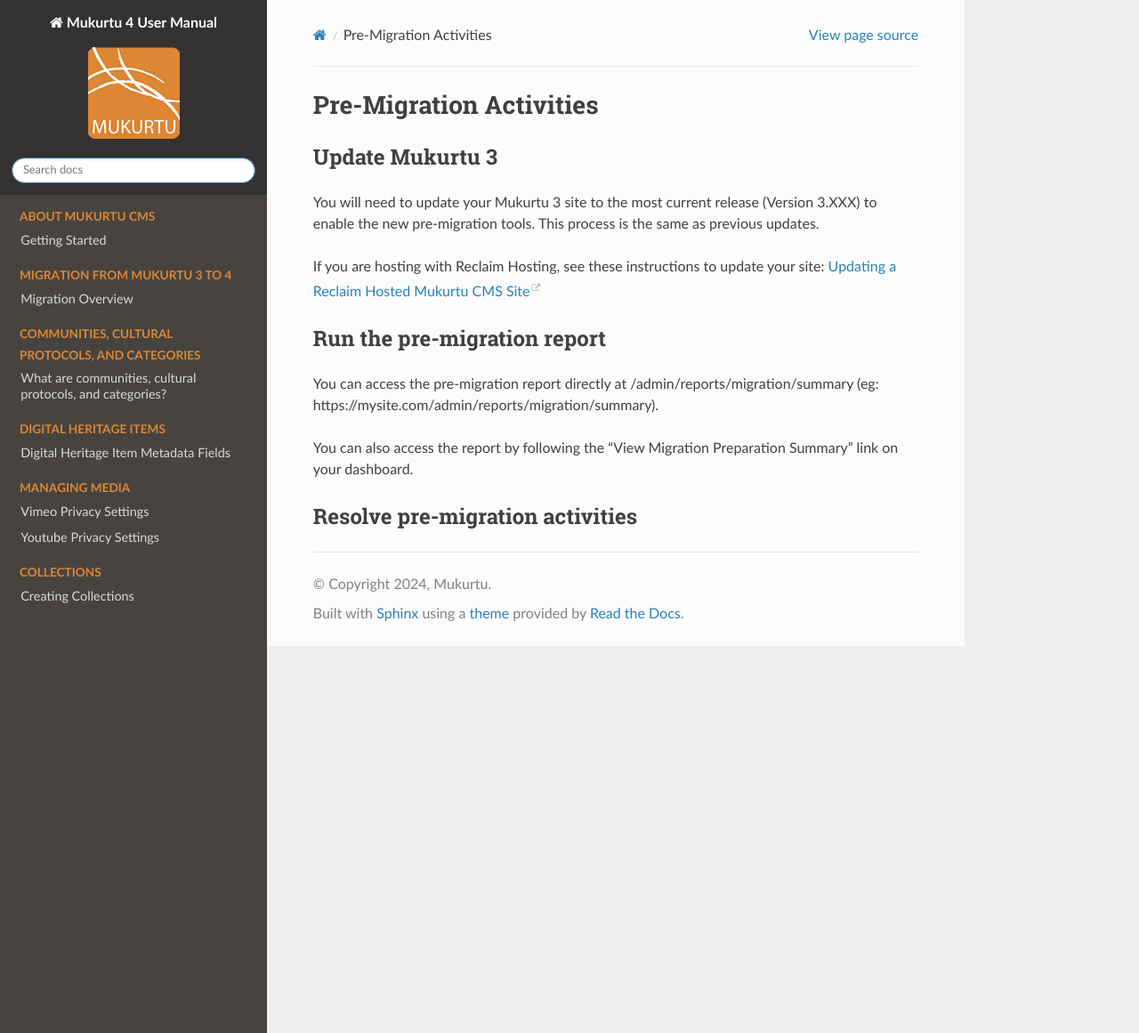
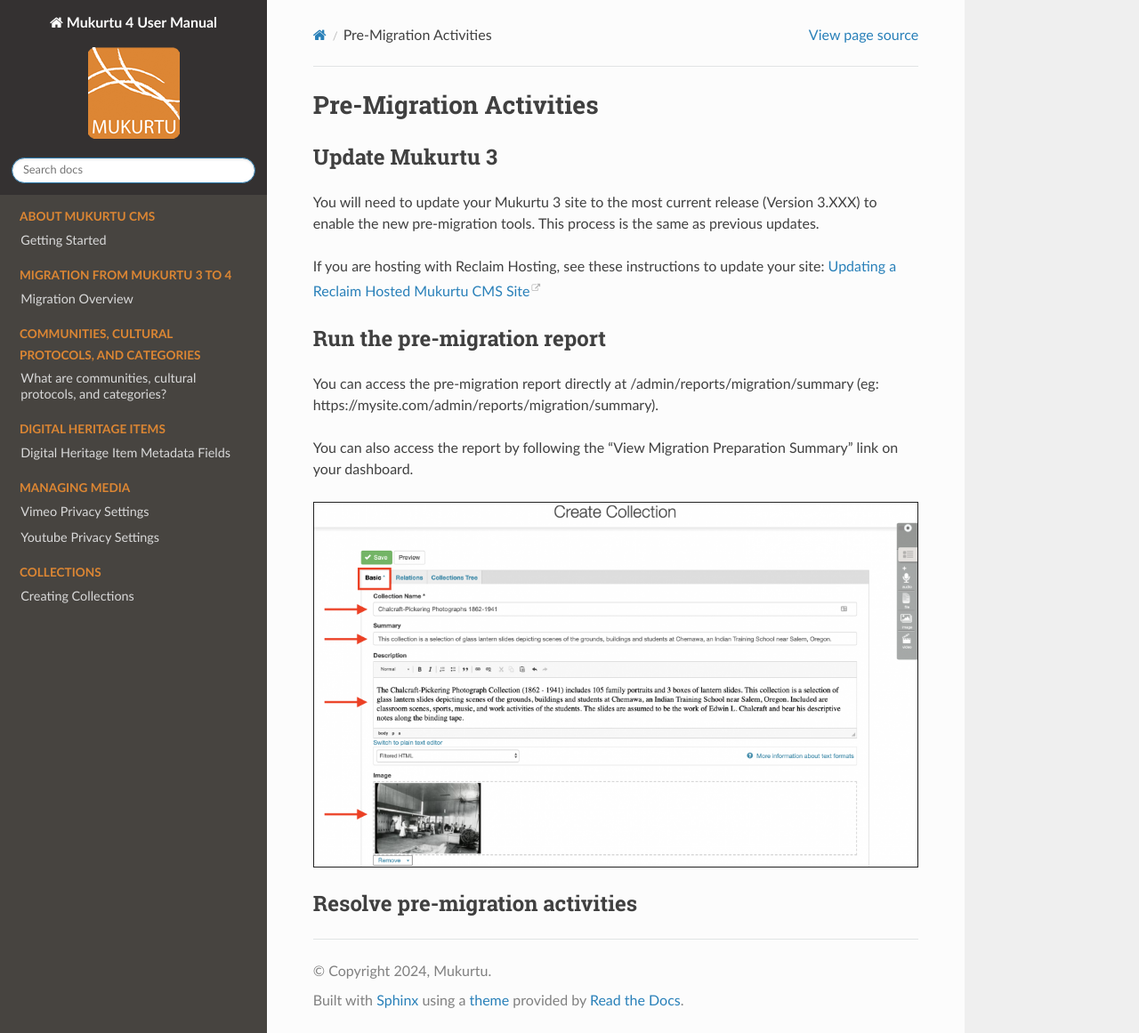
Before and after one commit to MukurtuCMS/mukurtudocs, a Sphinx documentation site: the page built from docs/source/migration/Pre-Migration.md, in a window 1280 px wide and 1161 px high. Shown: the whole window at 89% size. Built offline with Sphinx 7.4.7 and the Read the Docs theme 2.0.0, drawn with Linux system fonts in a browser that asks for light colours.

Commit message:
Update Pre-Migration.md

```diff
--- a/docs/source/migration/Pre-Migration.md
+++ b/docs/source/migration/Pre-Migration.md
@@ -12,4 +12,6 @@
 
 You can also access the report by following the "View Migration Preparation Summary" link on your dashboard.
 
+![creating a collection 02](../embeds/creatingcollections02.png)
+
 ## Resolve pre-migration activities
```
